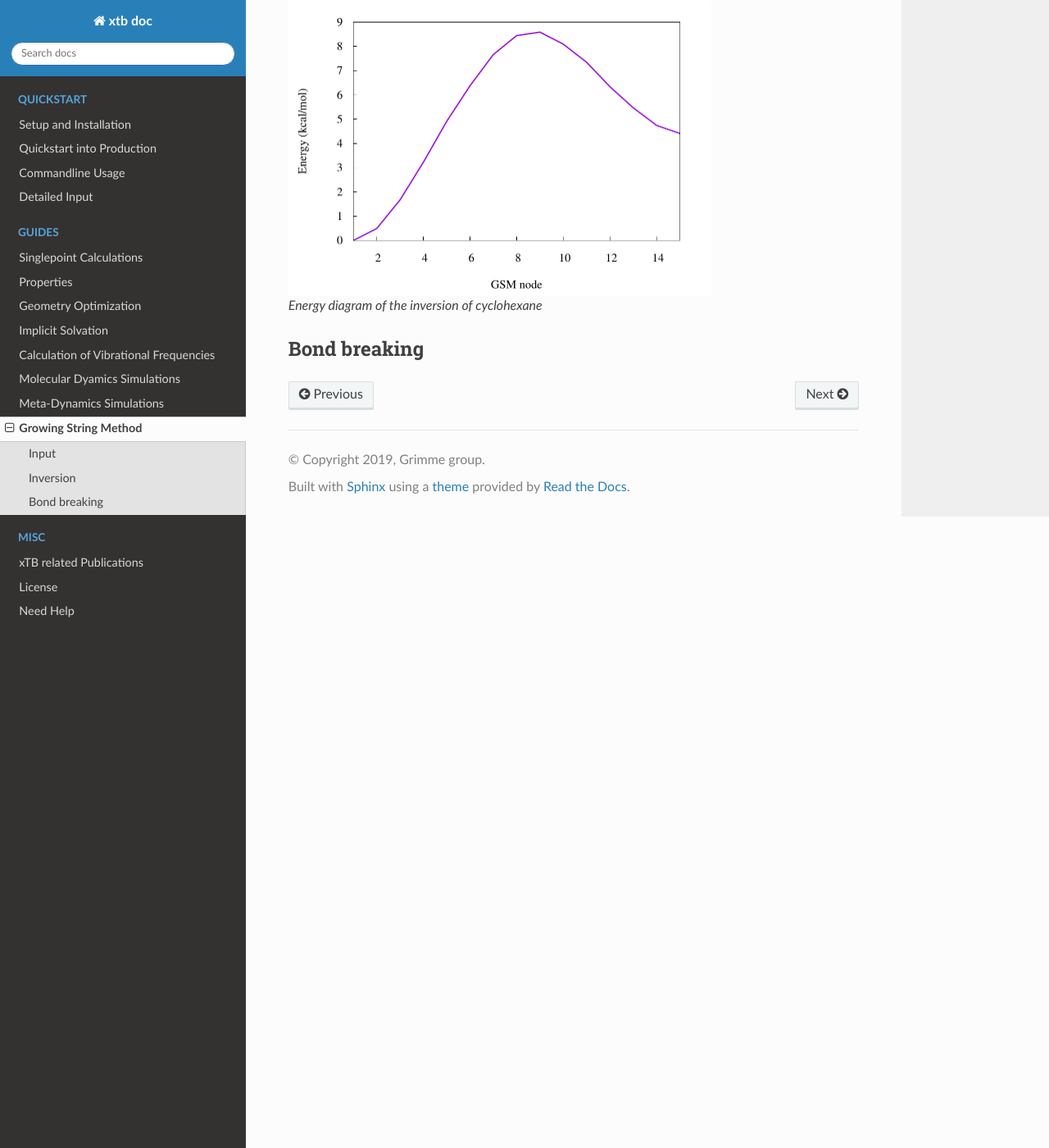
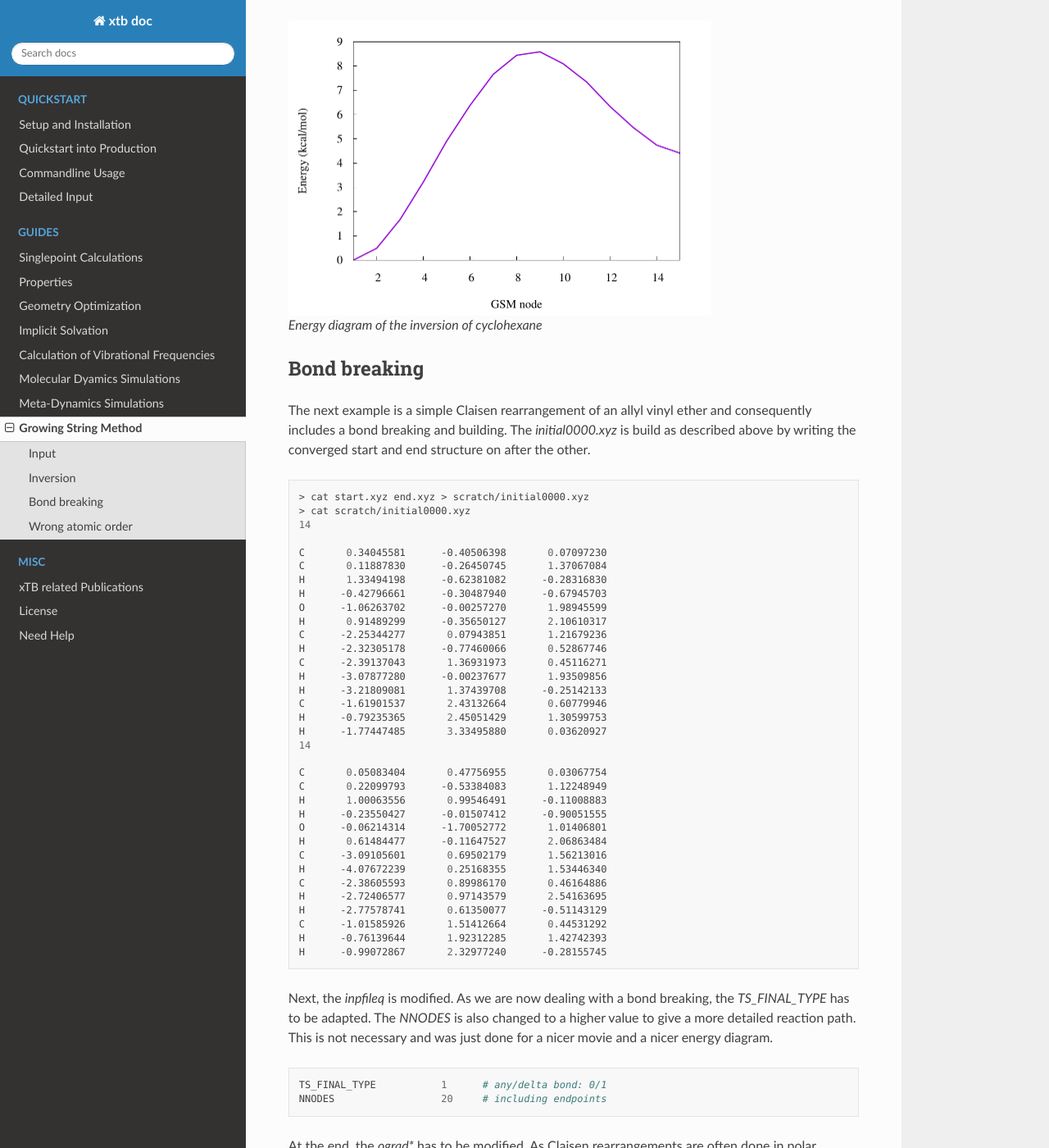
Before and after one commit to grimme-lab/xtb_docs, a Sphinx documentation site: the page built from source/gsm.rst, in a window 1280 px wide and 1400 px high, scrolled down 3949 px. Shown: the whole window at 82% size. Built offline with Sphinx 7.4.7 and the Read the Docs theme 2.0.0, drawn with Linux system fonts in a browser that asks for light colours; some of the changed text lies outside the part shown.

Commit message:
Update gsm.rst

```diff
--- a/source/gsm.rst
+++ b/source/gsm.rst
@@ -155,3 +155,118 @@ After the calculation, the two most important files are the reaction path in you
 
 Bond breaking
 ===============
+
+The next example is a simple Claisen rearrangement of an allyl vinyl ether and consequently includes a bond breaking and building. The *initial0000.xyz* is build as described above by writing the converged start and end structure on after the other.
+
+.. code:: bash
+
+    > cat start.xyz end.xyz > scratch/initial0000.xyz
+    > cat scratch/initial0000.xyz
+    14
+
+    C       0.34045581      -0.40506398       0.07097230
+    C       0.11887830      -0.26450745       1.37067084
+    H       1.33494198      -0.62381082      -0.28316830
+    H      -0.42796661      -0.30487940      -0.67945703
+    O      -1.06263702      -0.00257270       1.98945599
+    H       0.91489299      -0.35650127       2.10610317
+    C      -2.25344277       0.07943851       1.21679236
+    H      -2.32305178      -0.77460066       0.52867746
+    C      -2.39137043       1.36931973       0.45116271
+    H      -3.07877280      -0.00237677       1.93509856
+    H      -3.21809081       1.37439708      -0.25142133
+    C      -1.61901537       2.43132664       0.60779946
+    H      -0.79235365       2.45051429       1.30599753
+    H      -1.77447485       3.33495880       0.03620927
+    14
+
+    C       0.05083404       0.47756955       0.03067754
+    C       0.22099793      -0.53384083       1.12248949
+    H       1.00063556       0.99546491      -0.11008883
+    H      -0.23550427      -0.01507412      -0.90051555
+    O      -0.06214314      -1.70052772       1.01406801
+    H       0.61484477      -0.11647527       2.06863484
+    C      -3.09105601       0.69502179       1.56213016
+    H      -4.07672239       0.25168355       1.53446340
+    C      -2.38605593       0.89986170       0.46164886
+    H      -2.72406577       0.97143579       2.54163695
+    H      -2.77578741       0.61350077      -0.51143129
+    C      -1.01585926       1.51412664       0.44531292
+    H      -0.76139644       1.92312285       1.42742393
+    H      -0.99072867       2.32977240      -0.28155745
+
+Next, the *inpfileq* is modified. As we are now dealing with a bond breaking, the *TS_FINAL_TYPE* has to be adapted. The *NNODES* is also changed to a higher value to give a more detailed reaction path. This is not necessary and was just done for a nicer movie and a nicer energy diagram.
+
+.. code:: bash
+
+    TS_FINAL_TYPE           1      # any/delta bond: 0/1
+    NNODES                  20     # including endpoints
+
+
+At the end, the *ograd\** has to be modified. As Claisen rearrangements are often done in polar solvents, and a water / ethanol mixture accelerates the reaction, the calculcation was done using *gbsa(water)*.
+
+.. code:: bash
+
+    xtb $ofile.xyz --grad --chrg 0 --gbsa h2o > $ofile.xtbout
+    tm2orca.py $basename
+
+Now, the ``gsm`` calculation is done
+
+.. code:: bash
+
+    >gsm.orca
+
+The reaction path as well as the energy diagram are given below.
+
+
+.. figure:: ../figures/claisen.gif
+   :scale: 25 %
+   :alt: claisen
+
+   Reaction path of a claisen rearrangement
+
+.. figure:: ../figures/claisen_conv.png
+   :scale: 25 %
+   :alt: claisen_conv
+
+   Energy diagram of a wrong reaction path
+
+
+
+Wrong atomic order
+===================
+
+The following is an example that shows how important a proper atom order is. It deals with the same Claisen rearrangement as shown above, but with a different atom order in the start and end structure file, as shown below.
+
+.. figure:: ../figures/vimdiffstartend.png
+   :scale: 25 %
+   :alt: vimdiffstartend
+
+   vimdiff of different atomic order in the start (left) and end (right) file
+
+Except for the different atom order the same as above was done. Both structures are written to the *initial0000.xyz* in the *scratch/** directory. In the inpfileq the *TS_FINAL_TYPE* is *1*, and the *NNODES* is set to *20*. The ``xtb`` call in *ograd\** is given below:
+
+.. code:: bash
+
+    xtb $ofile.xyz --grad --chrg 0 --gbsa h2o > $ofile.xtbout
+
+Now ``gsm`` is just started as already shown.
+
+.. code:: bash
+
+    > gsm.orca
+
+The resulting path as well as the energy diagram is shown below.
+
+
+.. figure:: ../figures/wrongclaisen.gif
+   :scale: 25 %
+   :alt: wrongclaisen
+
+   Reaction path of a claisen rearrangement with wrong atom order
+
+.. figure:: ../figures/wrongclaisen_conv.png
+   :scale: 25 %
+   :alt: wrongclaisen_conv
+
+   Energy diagram of a wrong reaction path
```
Also changed, not shown: other parts of source/gsm.rst (+1 -1 lines).
